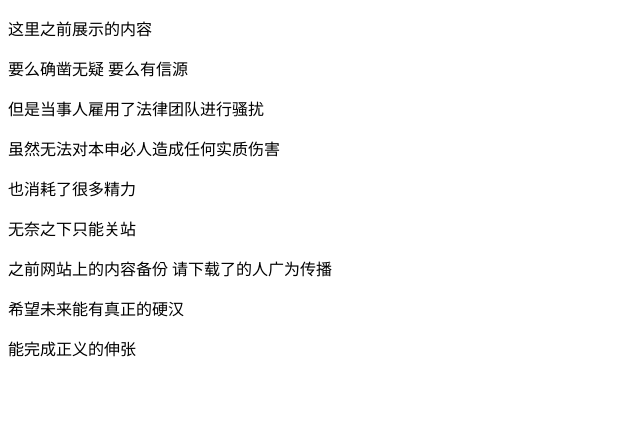
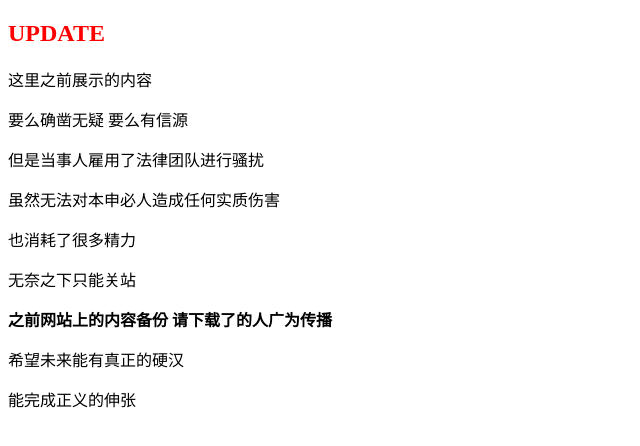
Before and after one commit to tsuba99/tesut, a plain HTML site: page index.html in a window 1280 px wide. Shown: the whole page, without its empty margins (0-640 px from the left). Drawn offline with Linux system fonts and the light colour scheme.

Commit message:
Update index.html

```diff
--- a/index.html
+++ b/index.html
@@ -6,13 +6,14 @@
 <title>略略略</title>
 </head>
 <body>
+  <h2 style="color:red">UPDATE</h2>
   <p>这里之前展示的内容</p>
   <p>要么确凿无疑 要么有信源</p>
   <p>但是当事人雇用了法律团队进行骚扰</p>
   <p>虽然无法对本申必人造成任何实质伤害</p>
   <p>也消耗了很多精力</p>
   <p>无奈之下只能关站</p>
-  <p>之前网站上的内容备份 请下载了的人广为传播</p>
+  <p><b>之前网站上的内容备份 请下载了的人广为传播</b></p>
   <p>希望未来能有真正的硬汉</p>
   <p>能完成正义的伸张</p>
 </body>
```
